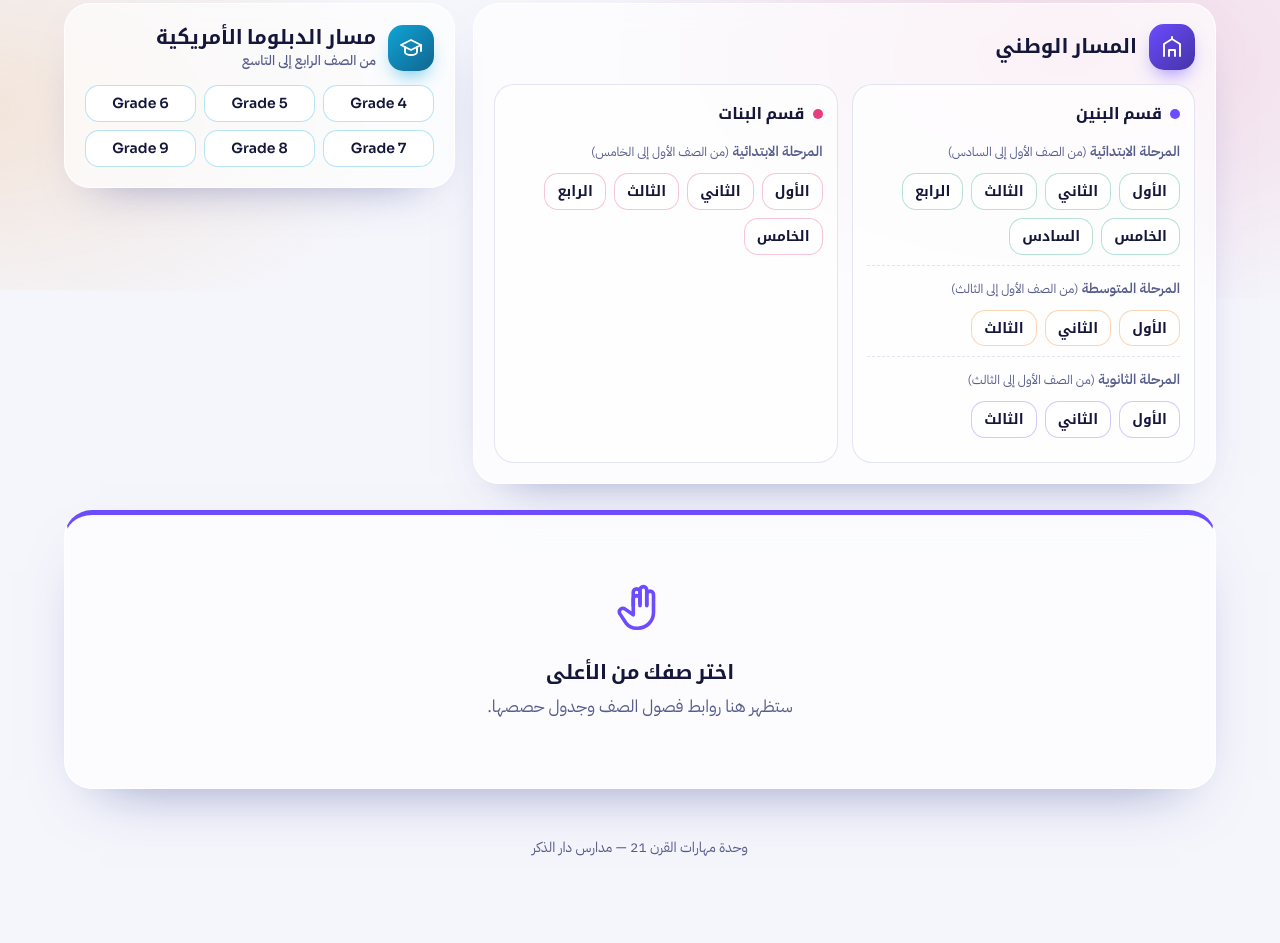
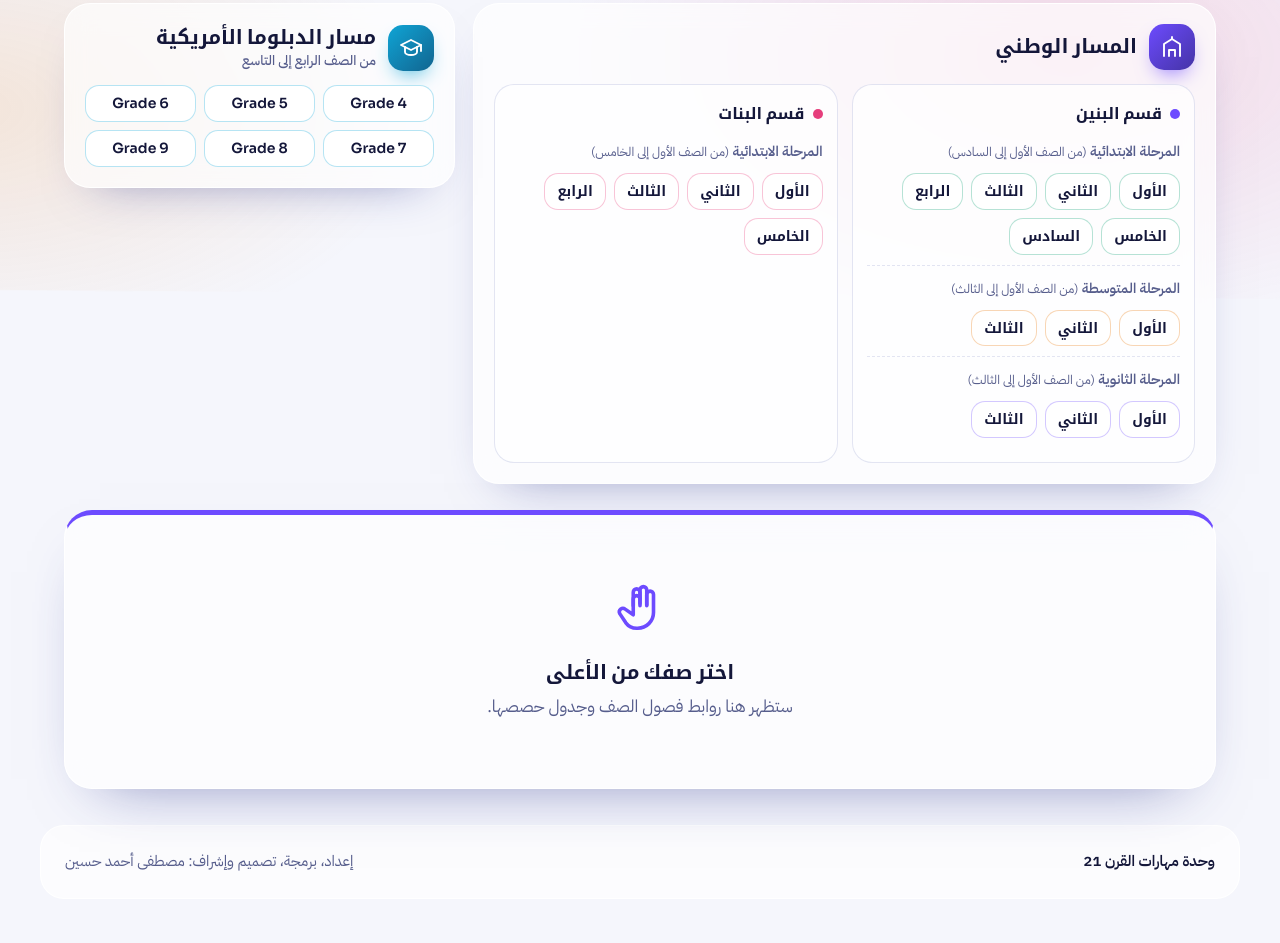
Before and after one commit to moustafaahussien/21csu, a plain HTML site: page online-learning.html in a window 1280 px wide. Shown: the part 711-1654 px from the top of the page. Before the commit the page ends 1606 px from the top, so only its background shows below. Drawn offline with Linux system fonts and the light colour scheme.

Commit message:
Add files via upload

```diff
--- a/online-learning.html
+++ b/online-learning.html
@@ -188,7 +188,9 @@
   .empty-state svg{width:46px;height:46px;fill:none;stroke:currentColor;stroke-width:1.6;stroke-linecap:round;stroke-linejoin:round;opacity:.6;margin-bottom:6px}
   .empty-state b{display:block;font-family:var(--display);color:var(--ink);font-size:18px}
 
-  footer{padding:46px 0 34px;text-align:center;color:var(--muted);font-size:14px}
+  footer{padding:36px 0 44px;color:var(--muted);font-size:15px}
+  footer .wrap{display:flex;flex-wrap:wrap;justify-content:space-between;align-items:center;gap:16px;padding-block:22px;border-radius:24px;background:var(--glass);border:1px solid var(--glass-edge)}
+  footer b{color:var(--ink);font-weight:600}
 
   @media (max-width:980px){
     .map{grid-template-columns:1fr}
@@ -214,9 +216,9 @@
 
 <header class="nav">
   <div class="logos">
-    <span class="logo"><img src="assets/school-logo.png" alt="School logo" onerror="this.parentNode.classList.add('missing')"><span class="ph">School<br>Logo</span></span>
+    <a href="index.html" class="logo" aria-label="الرئيسية"><img src="assets/school-logo.png" alt="School logo" onerror="this.parentNode.classList.add('missing')"><span class="ph">School<br>Logo</span></a>
     <span class="sep" aria-hidden="true"></span>
-    <span class="logo"><img src="assets/unit-logo.png" alt="Unit logo" onerror="this.parentNode.classList.add('missing')"><span class="ph">Unit<br>Logo</span></span>
+    <a href="index.html" class="logo" aria-label="الرئيسية"><img src="assets/unit-logo.png" alt="Unit logo" onerror="this.parentNode.classList.add('missing')"><span class="ph">Unit<br>Logo</span></a>
   </div>
   <div class="nav-right">
     <a class="home-link" href="index.html"><svg viewBox="0 0 24 24" aria-hidden="true"><path d="M3 11l9-7 9 7"/><path d="M5 10v10h14V10"/></svg><span data-t="home"></span></a>
@@ -248,7 +250,12 @@
   <section class="panel" id="panel" aria-live="polite"></section>
 </main>
 
-<footer data-t="footer"></footer>
+<footer>
+  <div class="wrap">
+    <div><b data-t="footerName"></b></div>
+    <div data-t="footerBy"></div>
+  </div>
+</footer>
 
 <script>
 /* ==================================================================
@@ -333,7 +340,7 @@ const I18N = {
     retry:"إعادة المحاولة",
     demo:"وضع المعاينة — بيانات تجريبية.",
     unmatched:"تنبيه للمشرف: {n} سطر/أسطر في الجدول لم يُتعرَّف على عمود «الصف» فيها: {list}",
-    footer:"وحدة مهارات القرن 21 — مدارس دار الذكر",
+    footerName:"وحدة مهارات القرن 21", footerBy:"إعداد، برمجة، تصميم وإشراف: مصطفى أحمد حسين",
     days:["الأحد","الاثنين","الثلاثاء","الأربعاء","الخميس"], allDays:"كل الأيام",
     am:"ص", pm:"م"
   },
@@ -359,7 +366,7 @@ const I18N = {
     retry:"Try again",
     demo:"Preview mode — sample data.",
     unmatched:"Admin note: {n} row(s) have an unrecognised “Grade” value: {list}",
-    footer:"21st Century Skills Unit — Dar Al-Thikr Schools",
+    footerName:"21st Century Skills Unit", footerBy:"Prepared, programmed, designed and supervised by: Moustafa Ahmed Hussein",
     days:["Sunday","Monday","Tuesday","Wednesday","Thursday"], allDays:"Every day",
     am:"AM", pm:"PM"
   }
```
